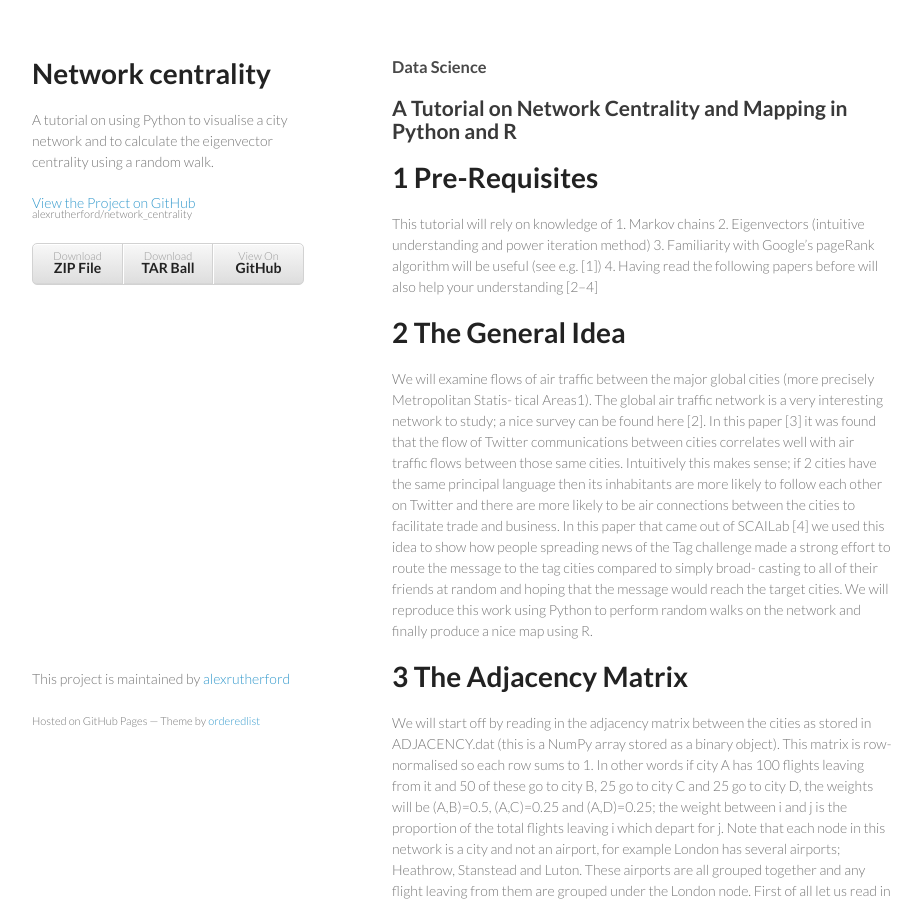
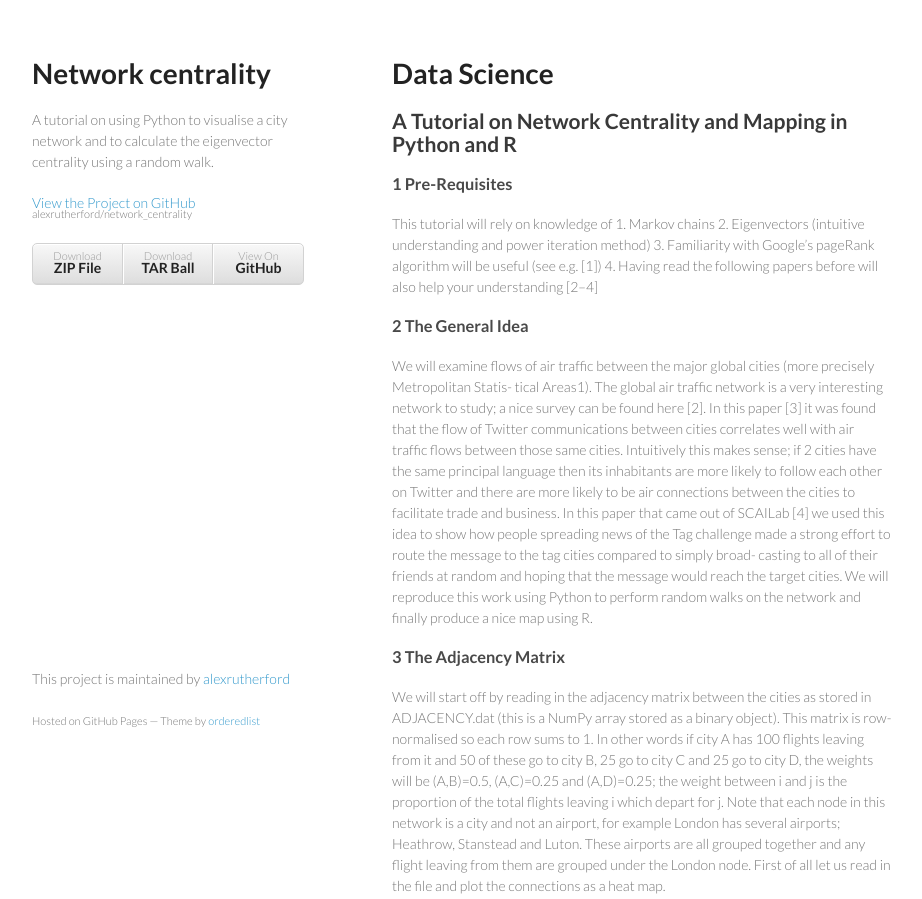
Before and after one commit to alexrutherford/network_centrality, a plain HTML site: page index.html in a window 1280 px wide. Shown: the top 899 px of the page, without its empty margins (178-1100 px from the left). Drawn offline with Linux system fonts and the light colour scheme.

```diff
--- a/index.html
+++ b/index.html
@@ -28,14 +28,14 @@
         </ul>
       </header>
       <section>
-        <h3>
-<a name="data-science" class="anchor" href="#data-science"><span class="octicon octicon-link"></span></a>Data Science</h3>
+        <h1>
+<a name="data-science" class="anchor" href="#data-science"><span class="octicon octicon-link"></span></a>Data Science</h1>
 
 <h2>
 <a name="a-tutorial-on-network-centrality-and-mapping-in-python-and-r" class="anchor" href="#a-tutorial-on-network-centrality-and-mapping-in-python-and-r"><span class="octicon octicon-link"></span></a>A Tutorial on Network Centrality and Mapping in Python and R</h2>
 
-<h1>
-<a name="1-pre-requisites" class="anchor" href="#1-pre-requisites"><span class="octicon octicon-link"></span></a>1 Pre-Requisites</h1>
+<h3>
+<a name="1-pre-requisites" class="anchor" href="#1-pre-requisites"><span class="octicon octicon-link"></span></a>1 Pre-Requisites</h3>
 
 <p>This tutorial will rely on knowledge of
 1. Markov chains
@@ -43,14 +43,14 @@
 3. Familiarity with Google’s pageRank algorithm will be useful (see e.g. [1])
 4. Having read the following papers before will also help your understanding [2–4]</p>
 
-<h1>
-<a name="2-the-general-idea" class="anchor" href="#2-the-general-idea"><span class="octicon octicon-link"></span></a>2 The General Idea</h1>
+<h3>
+<a name="2-the-general-idea" class="anchor" href="#2-the-general-idea"><span class="octicon octicon-link"></span></a>2 The General Idea</h3>
 
 <p>We will examine flows of air traffic between the major global cities (more precisely Metropolitan Statis- tical Areas1). The global air traffic network is a very interesting network to study; a nice survey can be found here [2]. In this paper [3] it was found that the flow of Twitter communications between cities correlates well with air traffic flows between those same cities. Intuitively this makes sense; if 2 cities have the same principal language then its inhabitants are more likely to follow each other on Twitter and there are more likely to be air connections between the cities to facilitate trade and business.
 In this paper that came out of SCAILab [4] we used this idea to show how people spreading news of the Tag challenge made a strong effort to route the message to the tag cities compared to simply broad- casting to all of their friends at random and hoping that the message would reach the target cities. We will reproduce this work using Python to perform random walks on the network and finally produce a nice map using R.</p>
 
-<h1>
-<a name="3-the-adjacency-matrix" class="anchor" href="#3-the-adjacency-matrix"><span class="octicon octicon-link"></span></a>3 The Adjacency Matrix</h1>
+<h3>
+<a name="3-the-adjacency-matrix" class="anchor" href="#3-the-adjacency-matrix"><span class="octicon octicon-link"></span></a>3 The Adjacency Matrix</h3>
 
 <p>We will start off by reading in the adjacency matrix between the cities as stored in ADJACENCY.dat (this is a NumPy array stored as a binary object). This matrix is row-normalised so each row sums to 1. In other words if city A has 100 flights leaving from it and 50 of these go to city B, 25 go to city C and 25 go to city D, the weights will be (A,B)=0.5, (A,C)=0.25 and (A,D)=0.25; the weight between i and j is the proportion of the total flights leaving i which depart for j. Note that each node in this network is a city and not an airport, for example London has several airports; Heathrow, Stanstead and Luton. These airports are all grouped together and any flight leaving from them are grouped under the London node.
 First of all let us read in the file and plot the connections as a heat map.</p>
```
Also changed, not shown: params.json (+1 -1 lines).
